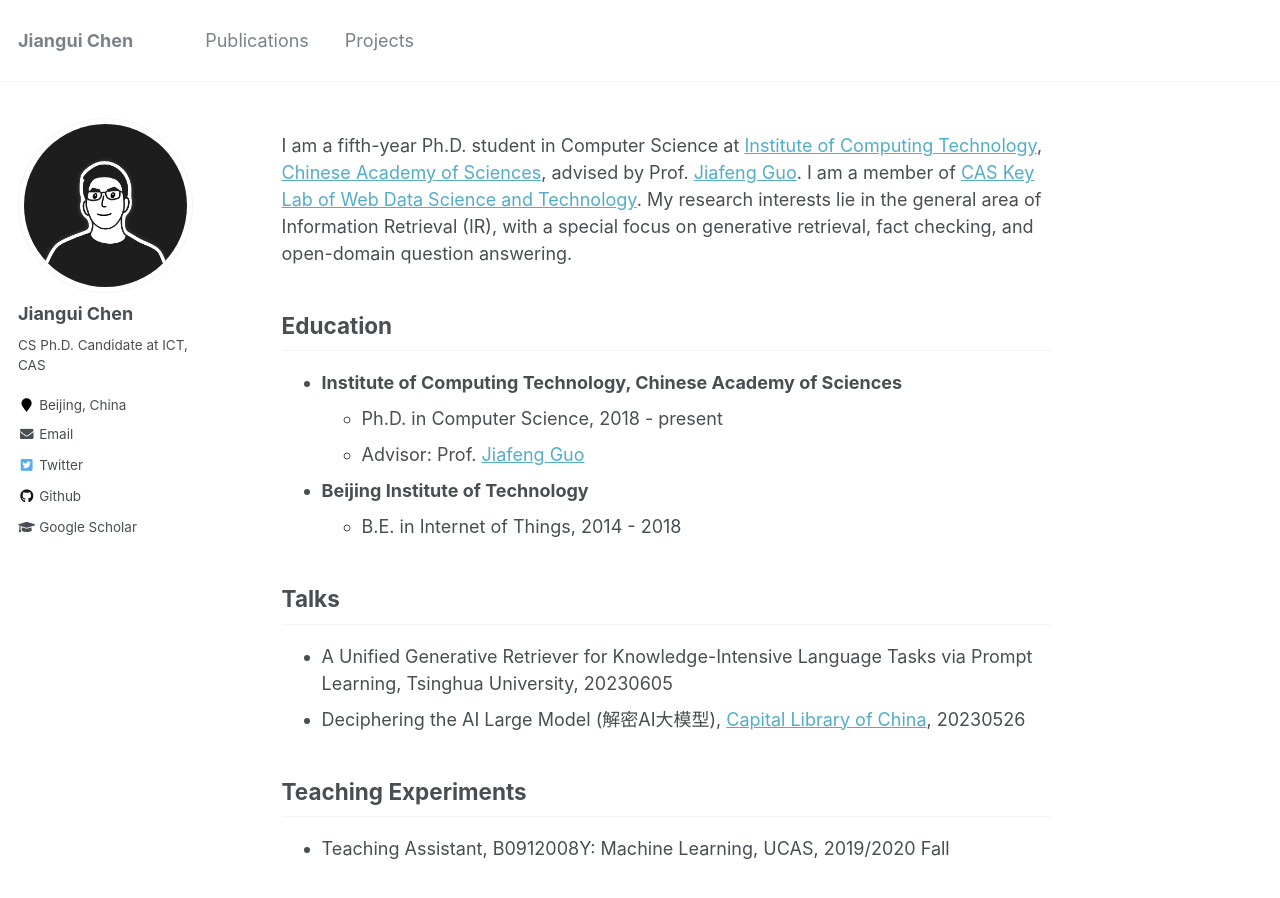
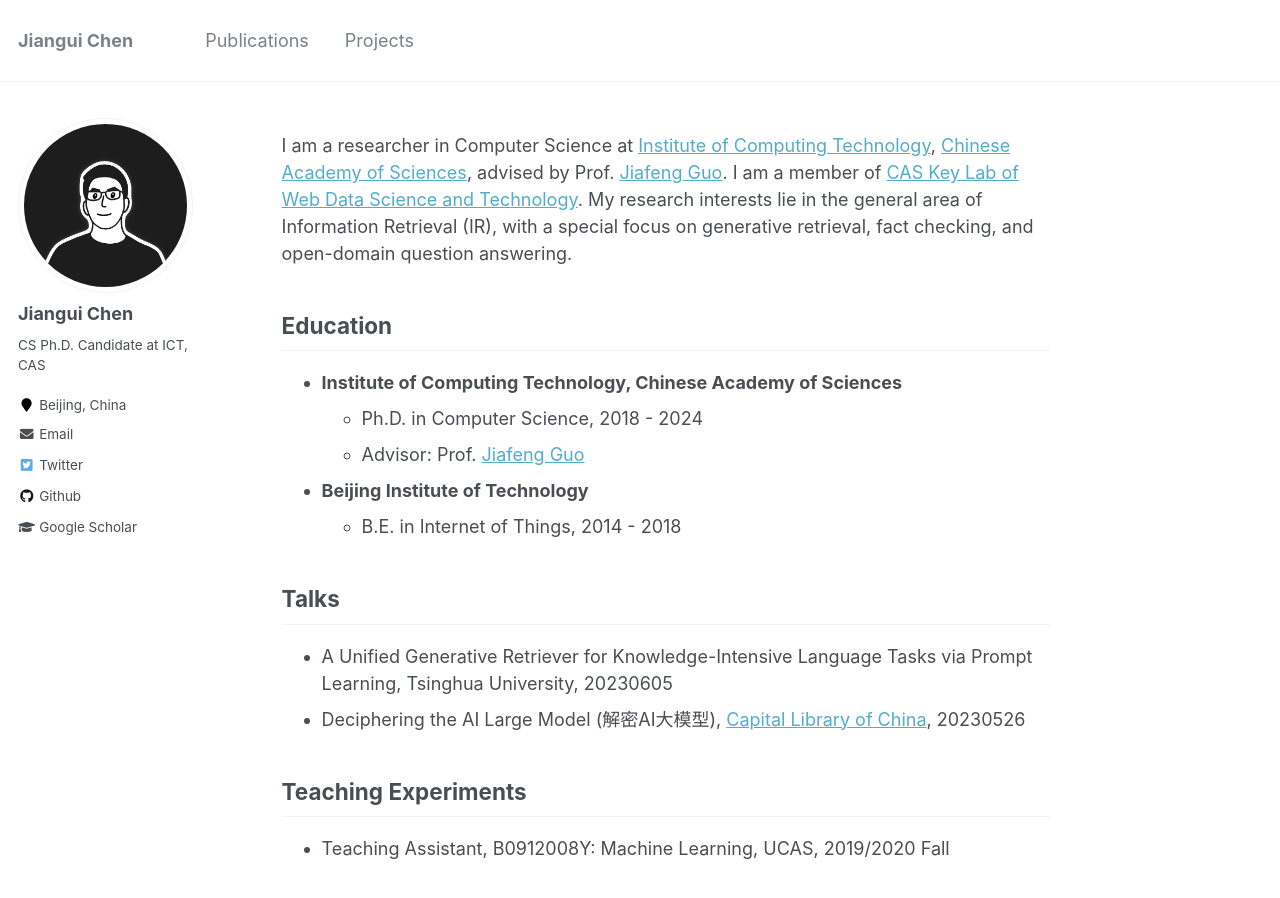
Before and after one commit to Chriskuei/chriskuei.github.io, a Jekyll site: the page built from _pages/about.md, in a window 1280 px wide and 900 px high. Built offline with Jekyll 4.4.1, drawn with Linux system fonts in a browser that asks for light colours.

Commit message:
Update about.md

```diff
--- a/_pages/about.md
+++ b/_pages/about.md
@@ -9,12 +9,12 @@ redirect_from:
 ---
 
 
-I am a fifth-year Ph.D. student in Computer Science at [Institute of Computing Technology](http://www.ict.ac.cn/), [Chinese Academy of Sciences](http://www.cas.cn/), advised by Prof. [Jiafeng Guo](http://www.bigdatalab.ac.cn/gjf/). I am a member of [CAS Key Lab of Web Data Science and Technology](http://www.bigdatalab.ac.cn/). My research interests lie in the general area of Information Retrieval (IR), with a special focus on generative retrieval, fact checking, and open-domain question answering.
+I am a researcher in Computer Science at [Institute of Computing Technology](http://www.ict.ac.cn/), [Chinese Academy of Sciences](http://www.cas.cn/), advised by Prof. [Jiafeng Guo](http://www.bigdatalab.ac.cn/gjf/). I am a member of [CAS Key Lab of Web Data Science and Technology](http://www.bigdatalab.ac.cn/). My research interests lie in the general area of Information Retrieval (IR), with a special focus on generative retrieval, fact checking, and open-domain question answering.
 
 Education
 ------
   * **Institute of Computing Technology, Chinese Academy of Sciences**
-    * Ph.D. in Computer Science, 2018 - present
+    * Ph.D. in Computer Science, 2018 - 2024
     * Advisor: Prof. [Jiafeng Guo](http://www.bigdatalab.ac.cn/gjf/)
   * **Beijing Institute of Technology**
     * B.E. in Internet of Things, 2014 - 2018
```
